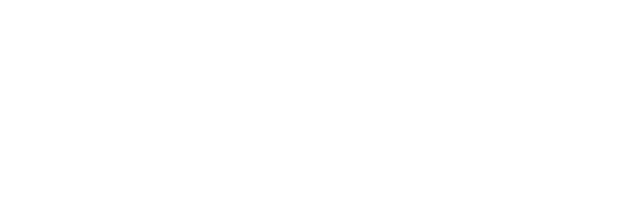
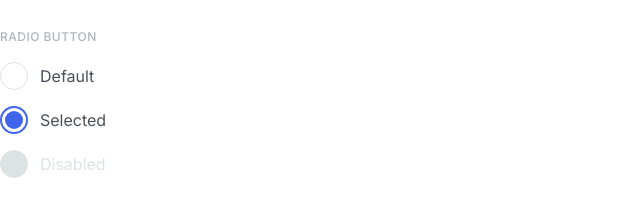
Before and after one commit to nataliya-toumarkin/htmlcss-20220317_nataliya-toumarkin, a website: page 07-lection5/02-radio/index.html in a window 1280 px wide. Shown: the whole page, without its empty margins (0-640 px from the left). Drawn offline with Linux system fonts and the light colour scheme.

Commit message:
Radio Button

```diff
--- a/07-lection5/02-radio/index.html
+++ b/07-lection5/02-radio/index.html
@@ -6,6 +6,43 @@
         <link rel="stylesheet" href="./radio.css">
     </head>
     <body>
+        <div class="radio__group">
+            <h6 class="radio__heading">Radio Button</h6>
+            <label class="radio" for="radio-default">
+                <input class="radio__input" type="radio" name="radio-default" id="radio-default" value="Default" checked>
+                <div class="radio__state">
+                    <div class="radio__control">
+                        <svg class="radio__control_icon" width="18" height="18" viewBox="0 0 18 18" fill="none" xmlns="http://www.w3.org/2000/svg">
+                            <rect width="18" height="18" rx="9" fill="#4263EB"/>
+                        </svg>
+                    </div>
+                    <div class="radio__title">Default</div>
+                </div>
+            </label>
 
+            <label class="radio" for="radio-selected">
+                <input class="radio__input" type="radio" name="radio-default" id="radio-selected" value="Selected" checked>
+                <div class="radio__state">
+                    <div class="radio__control">
+                        <svg class="radio__control_icon" width="18" height="18" viewBox="0 0 18 18" fill="none" xmlns="http://www.w3.org/2000/svg">
+                            <rect width="18" height="18" rx="9" fill="#4263EB"/>
+                        </svg>
+                    </div>
+                    <div class="radio__title">Selected</div>
+                </div>
+            </label>
+
+            <label class="radio" for="radio-disabled">
+                <input class="radio__input" type="radio" name="radio-disabled" id="radio-disabled" value="Disabled" disabled>
+                <div class="radio__state">
+                    <div class="radio__control">
+                        <svg class="radio__control_icon" width="18" height="18" viewBox="0 0 18 18" fill="none" xmlns="http://www.w3.org/2000/svg">
+                            <rect width="18" height="18" rx="9" fill="#4263EB"/>
+                        </svg>
+                    </div>
+                    <div class="radio__title">Disabled</div>
+                </div>
+            </label>
+        </div><!--/radio__group-->
     </body>
 </html>
--- a/07-lection5/02-radio/radio.css
+++ b/07-lection5/02-radio/radio.css
@@ -0,0 +1,81 @@
+.radio__group {
+    font-family: var(--font-secondary);
+    display: flex;
+    flex-direction: column;
+    gap: 16px;
+}
+.radio {
+    font-weight: 400;
+    font-size: 16px;
+    line-height: 24px;
+    color: var(--color-text-grey);
+    cursor: pointer;
+    display: inline-flex;
+    position: relative;
+}
+.radio__heading {
+    font-weight: 500;
+    font-size: 1.2rem;
+    line-height: 18px;
+    letter-spacing: 0.04em;
+    text-transform: uppercase;
+    color: var(--color-alternate-grey);
+    margin-bottom: 0;
+}
+.radio__input {
+    position: absolute;
+    outline: none;
+    clip: rect(0, 0, 0, 0);
+}
+.radio__state {
+    display: flex;
+    align-items: center;
+    gap: 12px;
+}
+.radio__control {
+    height: 28px;
+    width: 28px;
+    background: var(--color-white);
+    border: 1px solid var(--color-alternate-grey-ligt);
+    box-sizing: border-box;
+    border-radius: 50%;
+    display: flex;
+    align-items: center;
+    justify-content: center;
+}
+
+.radio__control_icon {
+    display: none;
+}
+
+.radio__title {
+    font-weight: 400;
+    font-size: var(--default-font-size);
+    line-height: 24px;
+    color: var(--color-text-grey);
+}
+
+ .radio__input:checked ~ .radio__state .radio__control {
+    border: solid 2px var(--color-primary);
+ }
+
+ .radio__input:checked ~ .radio__state .radio__control_icon {
+    display: block;
+ }
+
+.radio__input:focus ~ .radio__state .radio__title {
+    text-decoration: underline;
+ }
+
+ .radio__input:disabled ~ .radio__state .radio__title {
+    color: var(--color-alternate-grey-ligt);
+ }
+
+ .radio__input:disabled ~ .radio__state .radio__control{
+    background-color: var(--color-alternate-grey-ligt);
+    border-color: var(--color-alternate-grey-ligt);
+ }
+
+ .radio__input:disabled ~ .radio__state .radio__control_icon {
+    display: none;
+ }
```
